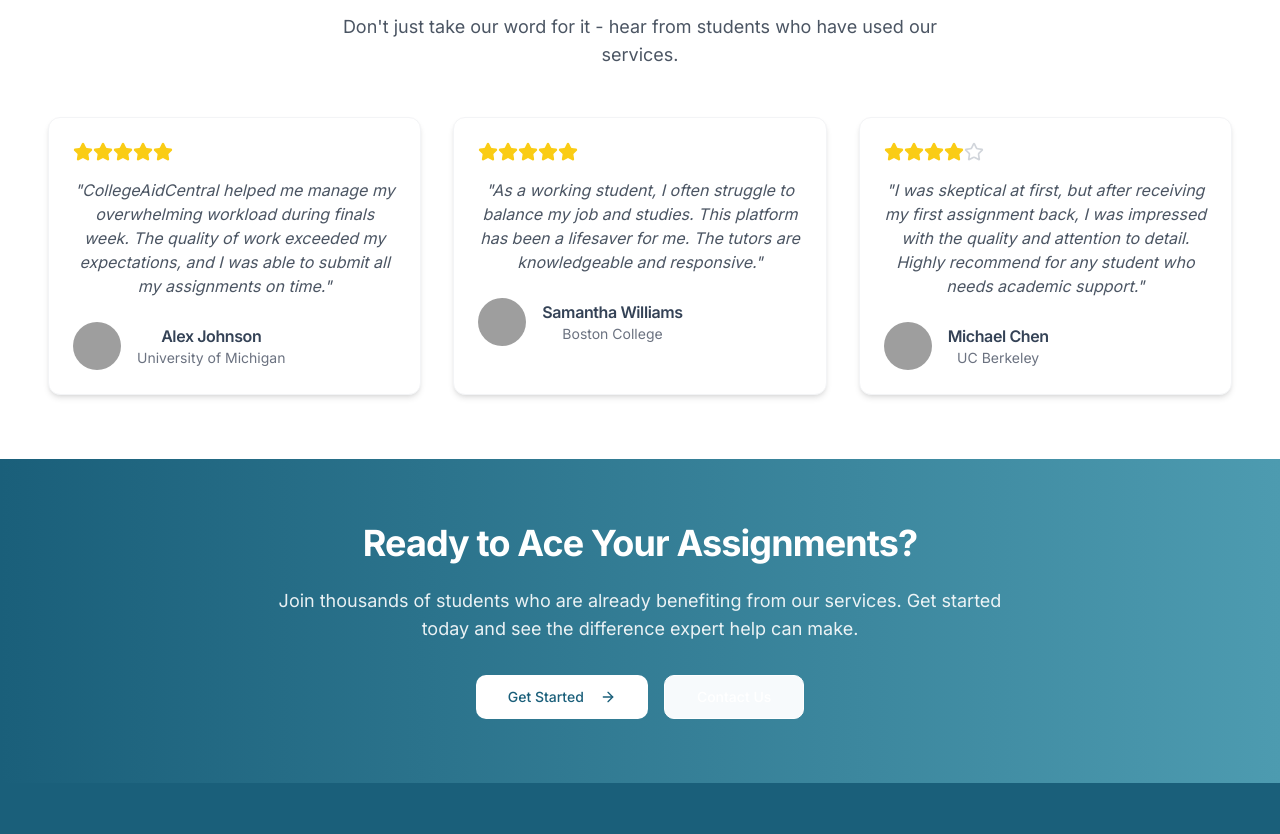
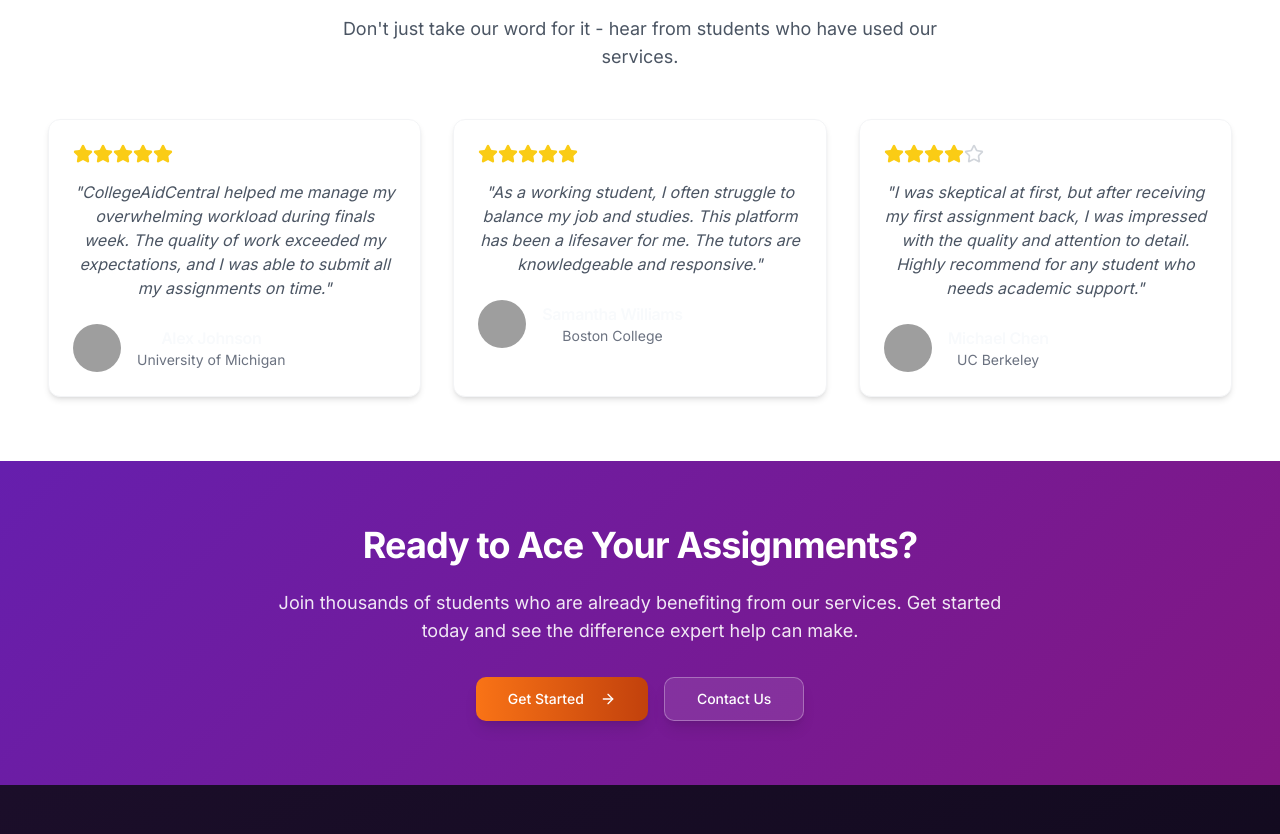
Before and after one commit to Dev-Ndungu/college-aid-central, a React (Vite) app: page / in a window 1280 px wide. Shown: the part 1957-2791 px from the top of the page. Built offline with nearby package versions, Linux system fonts and the light colour scheme; grey boxes are pictures that could not be loaded.

Commit message:
Refactor: Update website theme
This commit updates the website's theme to match the provided image.

```diff
--- a/src/App.css
+++ b/src/App.css
@@ -7,6 +7,71 @@
   text-align: center;
 }
 
+/* Add a subtle gradient overlay for dark mode */
+body.dark {
+  background: linear-gradient(to bottom right, hsl(270, 50%, 12%), hsl(260, 50%, 7%));
+  background-attachment: fixed;
+}
+
+/* Custom button styles */
+.cta-button {
+  background: linear-gradient(to right, #f97316, #c2410c);
+  transition: all 0.3s ease;
+  box-shadow: 0 4px 6px -1px rgba(0, 0, 0, 0.1), 0 2px 4px -1px rgba(0, 0, 0, 0.06);
+}
+
+.cta-button:hover {
+  transform: translateY(-2px);
+  box-shadow: 0 10px 15px -3px rgba(0, 0, 0, 0.1), 0 4px 6px -2px rgba(0, 0, 0, 0.05);
+}
+
+/* Custom card styles */
+.glass-card {
+  background: rgba(60, 20, 90, 0.3);
+  backdrop-filter: blur(10px);
+  border: 1px solid rgba(255, 255, 255, 0.1);
+  box-shadow: 0 4px 6px -1px rgba(0, 0, 0, 0.1), 0 2px 4px -1px rgba(0, 0, 0, 0.06);
+}
+
+/* Custom animations */
+@keyframes glow {
+  0%, 100% {
+    text-shadow: 0 0 5px rgba(255, 255, 255, 0.5);
+  }
+  50% {
+    text-shadow: 0 0 20px rgba(255, 255, 255, 0.8);
+  }
+}
+
+.glow-text {
+  animation: glow 2s ease-in-out infinite;
+}
+
+/* Additional utility classes */
+.text-gradient {
+  background: linear-gradient(to right, #c4b5fd, #a78bfa);
+  background-clip: text;
+  color: transparent;
+}
+
+/* Custom scrollbar for dark theme */
+body.dark::-webkit-scrollbar {
+  width: 8px;
+}
+
+body.dark::-webkit-scrollbar-track {
+  background: rgba(30, 10, 60, 0.2);
+}
+
+body.dark::-webkit-scrollbar-thumb {
+  background: rgba(139, 92, 246, 0.5);
+  border-radius: 4px;
+}
+
+body.dark::-webkit-scrollbar-thumb:hover {
+  background: rgba(139, 92, 246, 0.7);
+}
+
 .logo {
   height: 6em;
   padding: 1.5em;
@@ -14,10 +79,10 @@
   transition: filter 300ms;
 }
 .logo:hover {
-  filter: drop-shadow(0 0 2em #646cffaa);
+  filter: drop-shadow(0 0 2em rgba(139, 92, 246, 0.7));
 }
 .logo.react:hover {
-  filter: drop-shadow(0 0 2em #61dafbaa);
+  filter: drop-shadow(0 0 2em rgba(97, 218, 251, 0.7));
 }
 
 @keyframes logo-spin {
--- a/src/components/home/CTA.tsx
+++ b/src/components/home/CTA.tsx
@@ -6,7 +6,7 @@ import { ArrowRight } from 'lucide-react';
 
 const CTA = () => {
   return (
-    <section className="section bg-gradient-to-r from-brand-500 to-accent1-400 text-white">
+    <section className="section cta-gradient text-white">
       <div className="container mx-auto px-4">
         <div className="text-center max-w-3xl mx-auto">
           <h2 className="font-bold mb-6">Ready to Ace Your Assignments?</h2>
@@ -15,12 +15,21 @@ const CTA = () => {
             Get started today and see the difference expert help can make.
           </p>
           <div className="flex flex-wrap justify-center gap-4">
-            <Button size="lg" className="bg-white text-brand-500 hover:bg-gray-100" asChild>
+            <Button
+              size="lg"
+              className="bg-gradient-to-r from-orange-500 to-orange-700 hover:from-orange-600 hover:to-orange-800 text-white shadow-lg hover:shadow-xl transition-all hover:-translate-y-1"
+              asChild
+            >
               <Link to="/signup">
                 Get Started <ArrowRight className="ml-2 h-4 w-4" />
               </Link>
             </Button>
-            <Button size="lg" variant="outline" className="border-white text-white hover:bg-white/10" asChild>
+            <Button
+              size="lg"
+              variant="outline"
+              className="border-white/30 bg-white/10 text-white hover:bg-white/20 hover:border-white/50 shadow-lg hover:shadow-xl transition-all hover:-translate-y-1"
+              asChild
+            >
               <Link to="/contact">
                 Contact Us
               </Link>
--- a/src/contexts/ThemeContext.tsx
+++ b/src/contexts/ThemeContext.tsx
@@ -11,10 +11,10 @@ interface ThemeContextType {
 const ThemeContext = createContext<ThemeContextType | undefined>(undefined);
 
 export const ThemeProvider = ({ children }: { children: React.ReactNode }) => {
-  // Check if there's a saved theme preference
+  // Set default theme to dark to match the requested design
   const savedTheme = typeof window !== 'undefined'
-    ? localStorage.getItem('theme') as Theme || 'light'
-    : 'light';
+    ? localStorage.getItem('theme') as Theme || 'dark'
+    : 'dark';
 
   const [theme, setTheme] = useState<Theme>(savedTheme);
 
--- a/src/index.css
+++ b/src/index.css
@@ -39,33 +39,34 @@
   }
 
   .dark {
-    --background: 222.2 84% 4.9%;
+    /* Dark purple theme inspired by the uploaded image */
+    --background: 270 35% 9%;
     --foreground: 210 40% 98%;
 
-    --card: 222.2 84% 4.9%;
+    --card: 270 30% 15%;
     --card-foreground: 210 40% 98%;
 
-    --popover: 222.2 84% 4.9%;
+    --popover: 270 35% 12%;
     --popover-foreground: 210 40% 98%;
 
-    --primary: 195 65% 65%;
-    --primary-foreground: 215 25% 27%;
+    --primary: 270 80% 60%;
+    --primary-foreground: 0 0% 98%;
 
-    --secondary: 195 40% 50%;
-    --secondary-foreground: 222.2 47.4% 11.2%;
+    --secondary: 280 60% 45%;
+    --secondary-foreground: 210 40% 98%;
 
-    --muted: 217.2 32.6% 17.5%;
-    --muted-foreground: 215 20.2% 65.1%;
+    --muted: 270 25% 20%;
+    --muted-foreground: 215 20.2% 75.1%;
 
-    --accent: 195 35% 55%;
-    --accent-foreground: 222.2 47.4% 11.2%;
+    --accent: 280 65% 55%;
+    --accent-foreground: 0 0% 98%;
 
-    --destructive: 0 62.8% 30.6%;
+    --destructive: 0 62.8% 50.6%;
     --destructive-foreground: 210 40% 98%;
 
-    --border: 217.2 32.6% 17.5%;
-    --input: 217.2 32.6% 17.5%;
-    --ring: 212.7 26.8% 83.9%;
+    --border: 270 25% 25%;
+    --input: 270 25% 25%;
+    --ring: 280 65% 60%;
   }
 }
 
@@ -81,6 +82,8 @@
   body {
     @apply bg-background text-foreground font-sans min-h-screen;
     font-family: 'Inter', sans-serif;
+    background: linear-gradient(to bottom right, hsl(270, 50%, 12%), hsl(260, 50%, 7%));
+    background-attachment: fixed;
   }
 
   h1, h2, h3, h4, h5, h6 {
@@ -104,6 +107,8 @@
 @layer components {
   .hero {
     @apply py-8 md:py-16 w-full px-4 md:px-8;
+    background: linear-gradient(135deg, rgba(88, 28, 135, 0.8), rgba(45, 15, 70, 0.9));
+    border-radius: 0 0 1.5rem 1.5rem;
   }
 
   .section {
@@ -116,9 +121,34 @@
 
   .card-hover {
     @apply transition-transform duration-300 hover:-translate-y-1 hover:shadow-lg;
+    background: rgba(88, 28, 135, 0.2);
+    backdrop-filter: blur(10px);
+    border: 1px solid rgba(255, 255, 255, 0.1);
   }
 
   .gradient-text {
-    @apply bg-gradient-to-r from-brand-500 to-accent1-400 bg-clip-text text-transparent;
+    @apply bg-gradient-to-r from-purple-400 to-pink-400 bg-clip-text text-transparent;
+  }
+
+  /* New glass card style based on the image */
+  .glass-card {
+    @apply rounded-xl border border-white/10 shadow-lg;
+    background: rgba(60, 20, 90, 0.3);
+    backdrop-filter: blur(10px);
+  }
+
+  /* CTA section gradient style */
+  .cta-gradient {
+    background: linear-gradient(135deg, hsl(270, 70%, 40%), hsl(300, 70%, 30%));
+  }
+
+  /* Button gradients */
+  .btn-gradient {
+    @apply rounded-md px-4 py-2 text-white font-medium transition-all;
+    background: linear-gradient(to right, #ff5f6d, #ffc371);
+  }
+
+  .btn-gradient:hover {
+    box-shadow: 0 0 15px rgba(255, 95, 109, 0.5);
   }
 }
--- a/tailwind.config.ts
+++ b/tailwind.config.ts
@@ -71,29 +71,33 @@ export default {
 					border: 'hsl(var(--sidebar-border))',
 					ring: 'hsl(var(--sidebar-ring))'
 				},
-				brand: {
-					50: '#e6f3f7',
-					100: '#cce6ef',
-					200: '#99cee0',
-					300: '#66b5d0',
-					400: '#339dc1',
-					500: '#1a5f7a', // primary brand color
-					600: '#154c62',
-					700: '#103949',
-					800: '#0a2531',
-					900: '#051218',
+				// Adding new purple palette based on the image
+				purple: {
+					50: '#f5f3ff',
+					100: '#ede9fe',
+					200: '#ddd6fe',
+					300: '#c4b5fd',
+					400: '#a78bfa',
+					500: '#8b5cf6',
+					600: '#7c3aed',
+					700: '#6d28d9',
+					800: '#5b21b6',
+					900: '#4c1d95',
+					950: '#2e1065',
 				},
-				accent1: {
-					50: '#e6f5f9',
-					100: '#ccebf2',
-					200: '#99d7e6',
-					300: '#66c3d9',
-					400: '#4d9bb0', // accent color
-					500: '#267d96',
-					600: '#1f6478',
-					700: '#174b5a',
-					800: '#0f323c',
-					900: '#07191e',
+				// Adding a complementary orange palette for buttons and highlights
+				orange: {
+					50: '#fff7ed',
+					100: '#ffedd5',
+					200: '#fed7aa',
+					300: '#fdba74',
+					400: '#fb923c',
+					500: '#f97316',
+					600: '#ea580c',
+					700: '#c2410c',
+					800: '#9a3412',
+					900: '#7c2d12',
+					950: '#431407',
 				},
 			},
 			borderRadius: {
@@ -127,13 +131,32 @@ export default {
 						opacity: '1',
 						transform: 'translateY(0)'
 					}
+				},
+				'pulse-glow': {
+					'0%, 100%': {
+						opacity: '1',
+						boxShadow: '0 0 10px rgba(139, 92, 246, 0.5)'
+					},
+					'50%': {
+						opacity: '0.7',
+						boxShadow: '0 0 20px rgba(139, 92, 246, 0.8)'
+					}
 				}
 			},
 			animation: {
 				'accordion-down': 'accordion-down 0.2s ease-out',
 				'accordion-up': 'accordion-up 0.2s ease-out',
-				'fade-in': 'fade-in 0.5s ease-out'
-			}
+				'fade-in': 'fade-in 0.5s ease-out',
+				'pulse-glow': 'pulse-glow 2s infinite'
+			},
+			backgroundImage: {
+				'gradient-radial': 'radial-gradient(var(--tw-gradient-stops))',
+				'gradient-conic': 'conic-gradient(from 180deg at 50% 50%, var(--tw-gradient-stops))',
+				'hero-pattern': 'linear-gradient(to right bottom, rgba(88, 28, 135, 0.8), rgba(45, 15, 70, 0.9))',
+				'card-gradient': 'linear-gradient(to bottom right, rgba(88, 28, 135, 0.3), rgba(45, 15, 70, 0.4))',
+				'cta-gradient': 'linear-gradient(135deg, #6d28d9, #4c1d95)',
+				'btn-gradient': 'linear-gradient(to right, #f97316, #c2410c)',
+			},
 		}
 	},
 	plugins: [require("tailwindcss-animate")],
```
